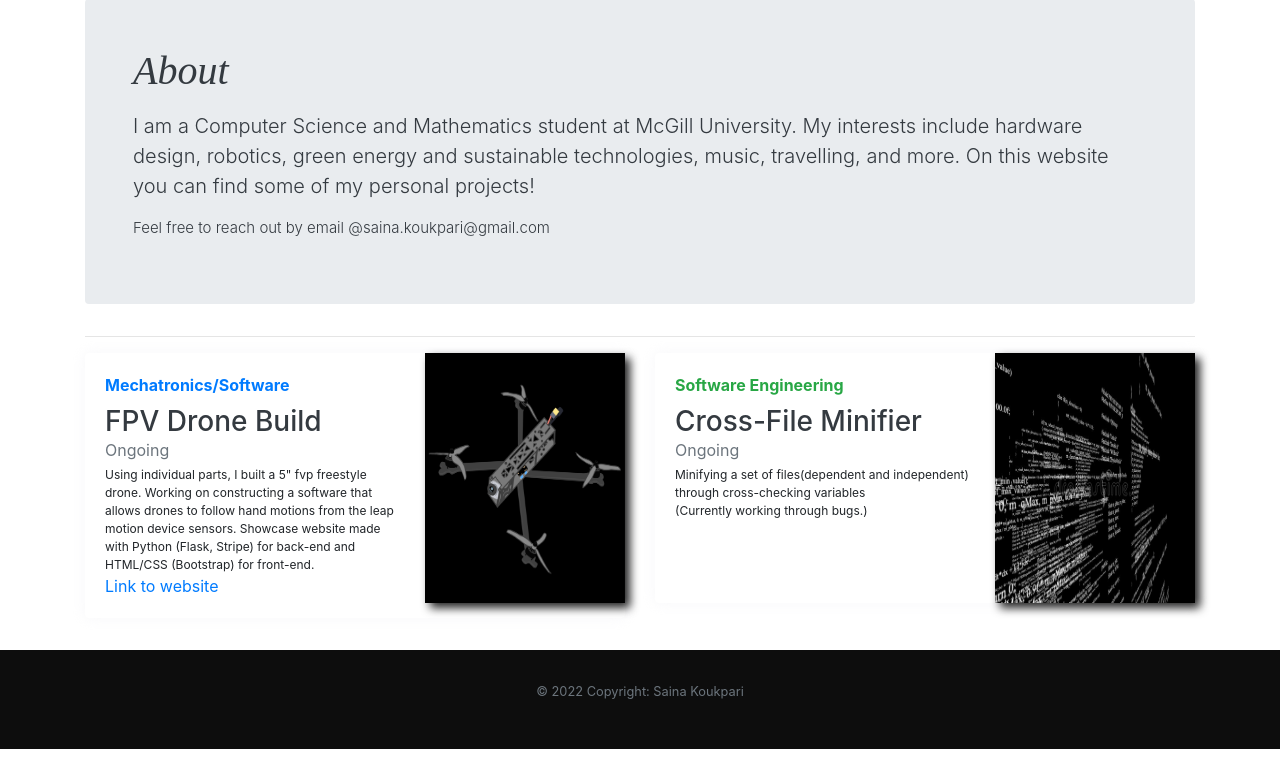
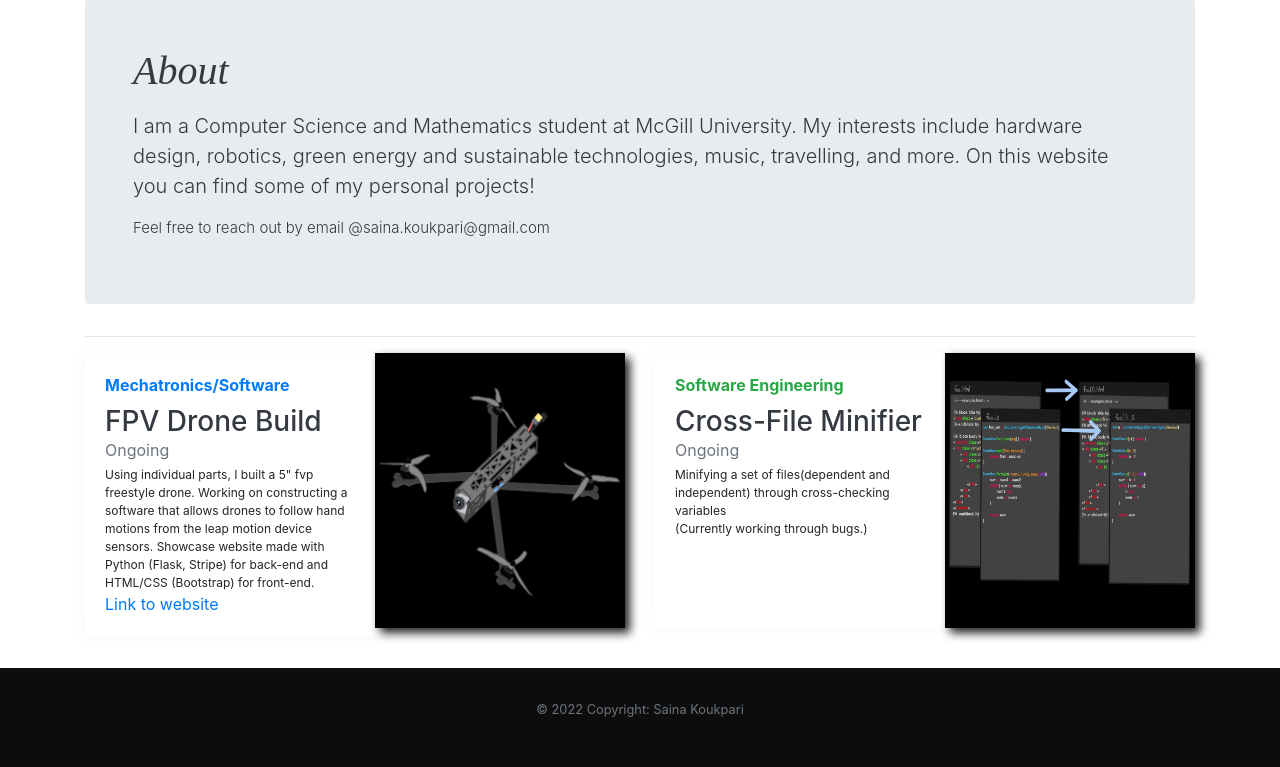
Before and after one commit to saina-kouk/myweb, a Flask app: page / in a window 1280 px wide. Shown: the part 111-878 px from the top of the page. Run offline with Flask 2, Linux system fonts and the light colour scheme; some libraries are stand-ins or nearby versions.

Commit message:
thumbnail cross file

```diff
--- a/sainakoukpari/templates/home.html
+++ b/sainakoukpari/templates/home.html
@@ -31,7 +31,7 @@
               <div class="mb-1 text-muted">Ongoing</div>
               <p class="card-text mb-auto" style="font-size: 12px">Using individual parts, I built a 5" fvp freestyle drone. Working on constructing a software that allows drones to follow hand motions from the leap motion device sensors. Showcase website made with Python (Flask, Stripe) for back-end and HTML/CSS (Bootstrap) for front-end.</p><a href="{{ url_for('drone') }}">Link to website</a>
             </div>
-            <img class="card-img-right flex-auto d-none d-md-block" data-src="holder.js/200x250?theme=thumb" alt="Thumbnail [200x250]" style="width: 200px; height: 250px;"src="{{ url_for('static', filename='images/thumbnail1.jpeg') }}" data-holder-rendered="true">
+            <img class="card-img-right flex-auto d-none d-md-block" data-src="holder.js/200x250?theme=thumb" alt="Thumbnail [200x250]" style="width: 250px; height: 275px;"src="{{ url_for('static', filename='images/thumbnail1.jpeg') }}" data-holder-rendered="true">
           </div>
         </div>
         <div class="col-md-6">
@@ -44,7 +44,7 @@
               <div class="mb-1 text-muted">Ongoing</div>
               <p class="card-text mb-auto" style="font-size: 12px"> Minifying a set of files(dependent and independent) through cross-checking variables <br> (Currently working through bugs.) </p>
             </div>
-            <img class="card-img-right flex-auto d-none d-md-block" data-src="holder.js/200x250?theme=thumb" alt="Thumbnail [200x250]" src="{{ url_for('static', filename='images/thumbnail2.jpeg') }}" data-holder-rendered="true" style="width: 200px; height: 250px;">
+            <img class="card-img-right flex-auto d-none d-md-block" data-src="holder.js/200x250?theme=thumb" alt="Thumbnail [200x250]" src="{{ url_for('static', filename='images/thumbnail2.jpeg') }}" data-holder-rendered="true" style="width: 250px; height: 275px;">
           </div>
         </div>
       </div>
```
Also changed, not shown: sainakoukpari/static/images/thumbnail2.jpeg.
